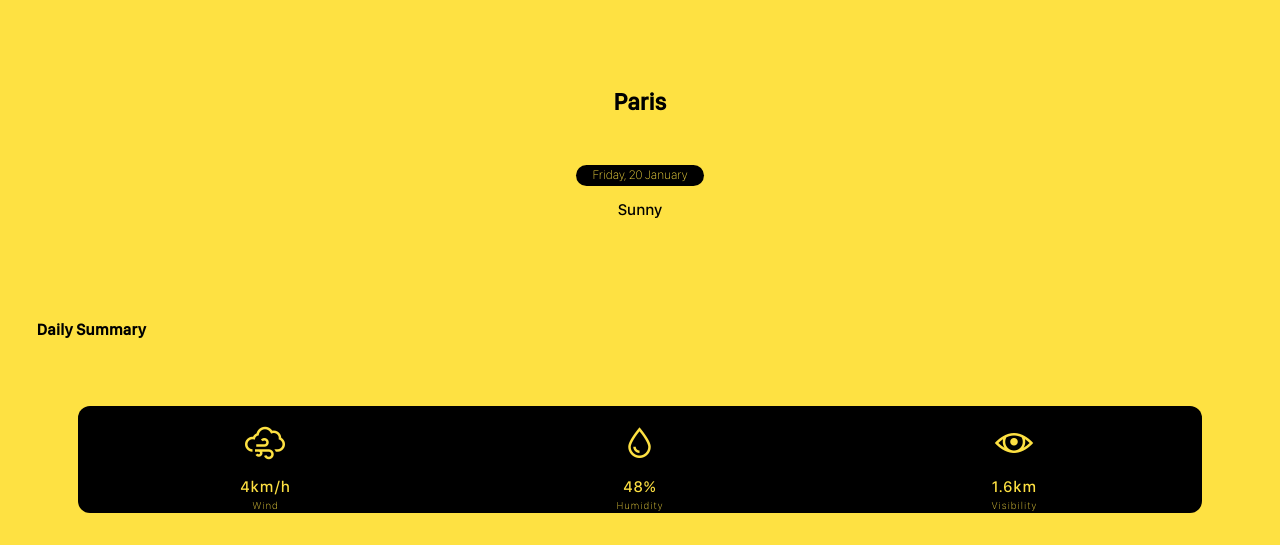
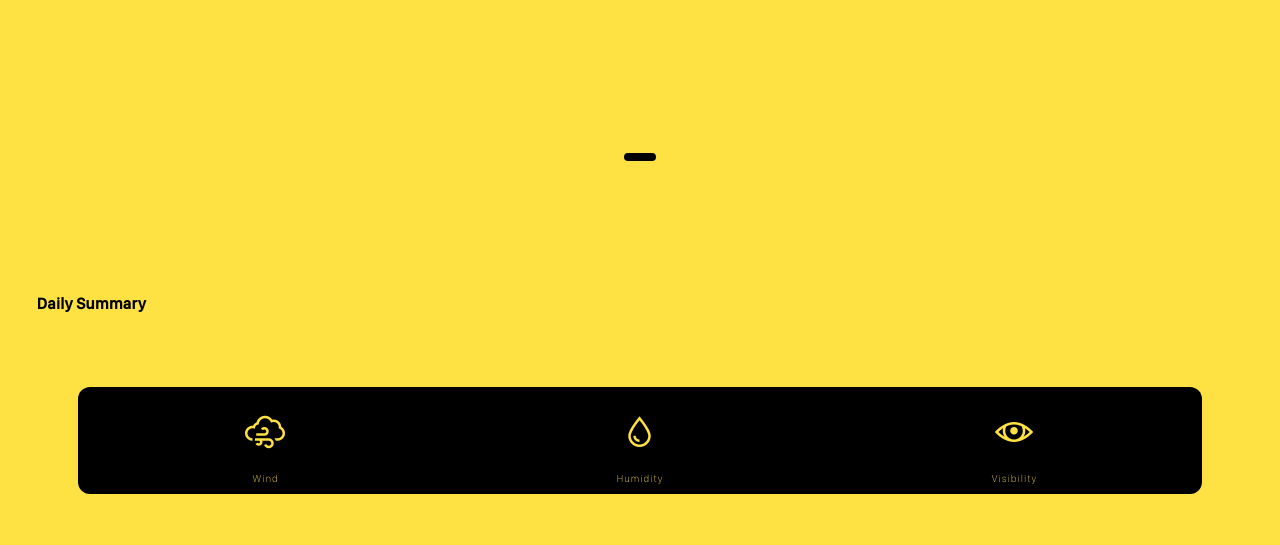
Before and after one commit to joshiee02/weatherApp, a website built with webpack: page dist/index.html in a window 1280 px wide. Shown: the top 545 px of the page. Built offline with nearby package versions, Linux system fonts and the light colour scheme; no server answers; files whose address does not match are found by name.

Commit message:
removed several placeholder text

```diff
--- a/dist/index.html
+++ b/dist/index.html
@@ -12,10 +12,11 @@
 />
 </head>
 <body>
-  <div id="city">Paris</div>
+  <!-- <div id="city">Paris</div> -->
+  <div id="city"></div>
   <div>
-    <div id="date">Friday, 20 January</div>
-    <div id="weather">Sunny</div>
+    <div id="date"></div>
+    <div id="weather"></div>
   </div>
   <div id="temperature"></div>
   <div id="status">
@@ -26,17 +27,17 @@
   <div id="weatherInfo">
     <div id="wind">
       <i class="las la-wind"></i>
-      <div id="windSpeed">4km/h</div>
+      <div id="windSpeedData"></div>
       <h6>Wind</h6>
     </div>
     <div id="humidity">
       <i class="las la-tint"></i>
-      <div id="humidity">48%</div>
+      <div id="humidityData"></div>
       <h6>Humidity</h6>
     </div>
     <div id="visibility">
       <i class="las la-eye"></i>
-      <div id="visibility">1.6km</div>
+      <div id="visibilityData"></div>
       <h6>Visibility</h6>
     </div>
   </div>
```
